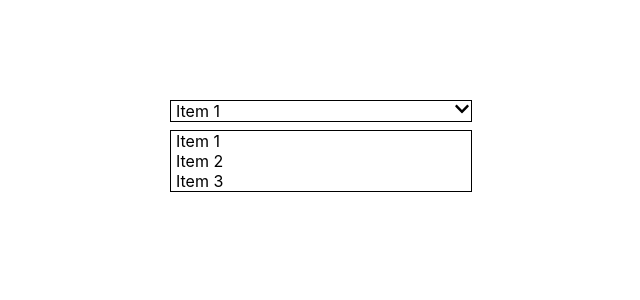
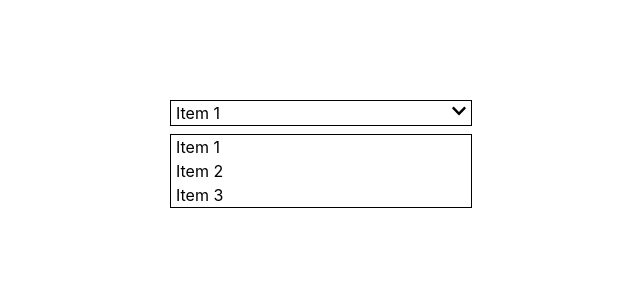
Before and after one commit to kimberlyohq/custom-dropdown, a React (Create React App) app: page / in a window 1280 px wide. Shown: the top 300 px of the page, without its empty margins (270-910 px from the left). Built offline with nearby package versions, Linux system fonts and the light colour scheme.

Commit message:
feat: add highlight on hover

```diff
--- a/src/App.js
+++ b/src/App.js
@@ -1,13 +1,12 @@
 import "./App.css";
 import { Dropdown } from "./components/Dropdown";
-
 
 const OPTIONS = ["Item 1", "Item 2", "Item 3"];
 
 function App() {
   return (
     <div className="App">
-      <Dropdown options={OPTIONS} placement="top"/>
+      <Dropdown options={OPTIONS} placement="top" />
     </div>
   );
 }
--- a/src/components/Dropdown/Dropdown.css
+++ b/src/components/Dropdown/Dropdown.css
@@ -11,11 +11,11 @@
 }
 
 .header {
-  padding-left: 5px;
+  padding: 2px 0px 2px 5px;
 }
 
 .button {
-  padding-right: 2px;
+  padding: 2px 5px 2px 0px;
 }
 
 .dropdown-menu-container {
--- a/src/components/Dropdown/DropdownMenu/DropdownMenu.css
+++ b/src/components/Dropdown/DropdownMenu/DropdownMenu.css
@@ -1,8 +1,5 @@
 ul {
   margin: 0;
   padding: 0;
-  padding-left: 5px;
-
   box-sizing: border-box;
-  width: 200px;
 }
--- a/src/components/Dropdown/MenuItem/MenuItem.css
+++ b/src/components/Dropdown/MenuItem/MenuItem.css
@@ -1,3 +1,8 @@
 li {
-    list-style: none;
+  list-style: none;
+  padding: 2px 0px 2px 5px;
 }
+
+li:hover {
+  background-color: #e0e0e0;
+}
--- a/src/components/Dropdown/index.jsx
+++ b/src/components/Dropdown/index.jsx
@@ -4,7 +4,7 @@ import { useState } from "react";
 import { FontAwesomeIcon } from "@fortawesome/react-fontawesome";
 import { faChevronUp, faChevronDown } from "@fortawesome/free-solid-svg-icons";
 
-import { DropdownMenu } from "./DropdownMenu";
+import {DropdownMenu} from "./DropdownMenu"
 import "./Dropdown.css";
 
 type DropdownProps = {
```
